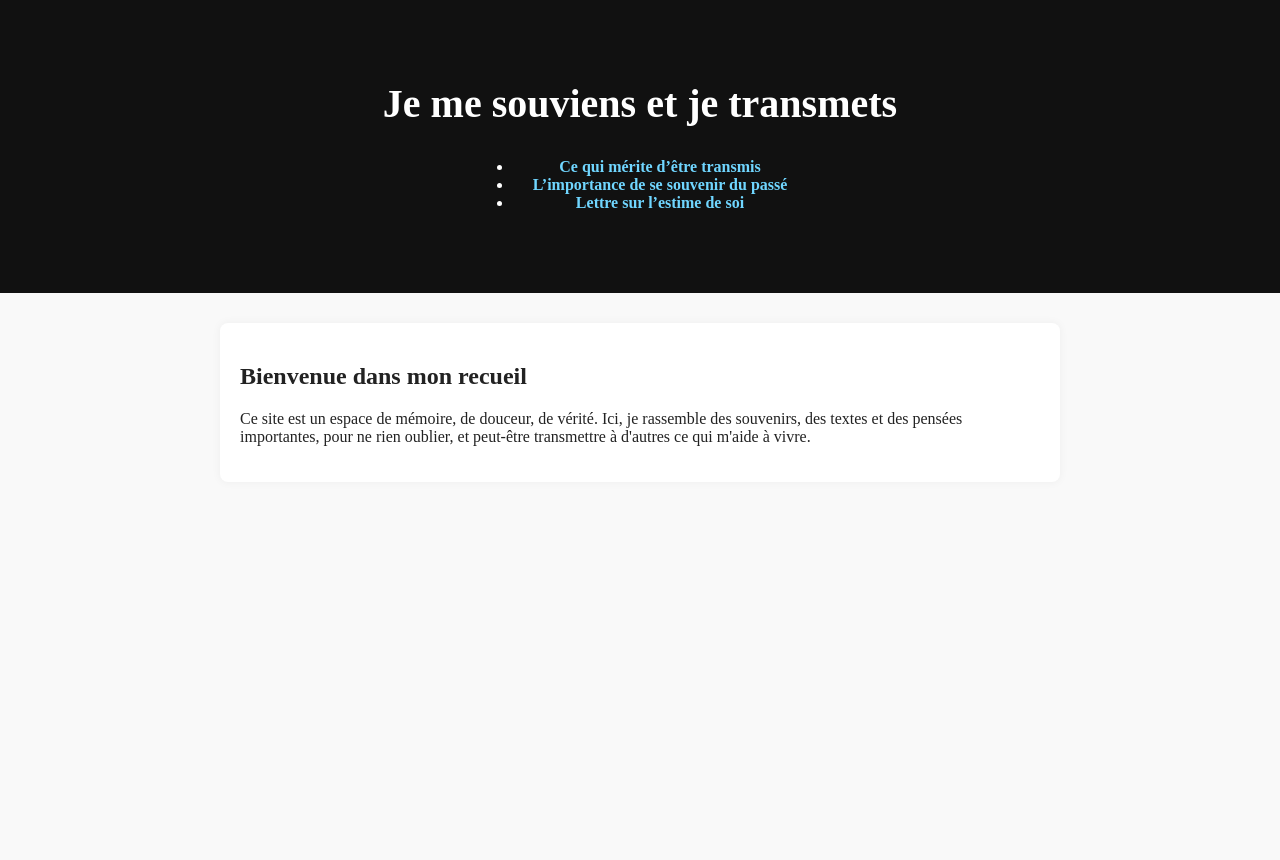
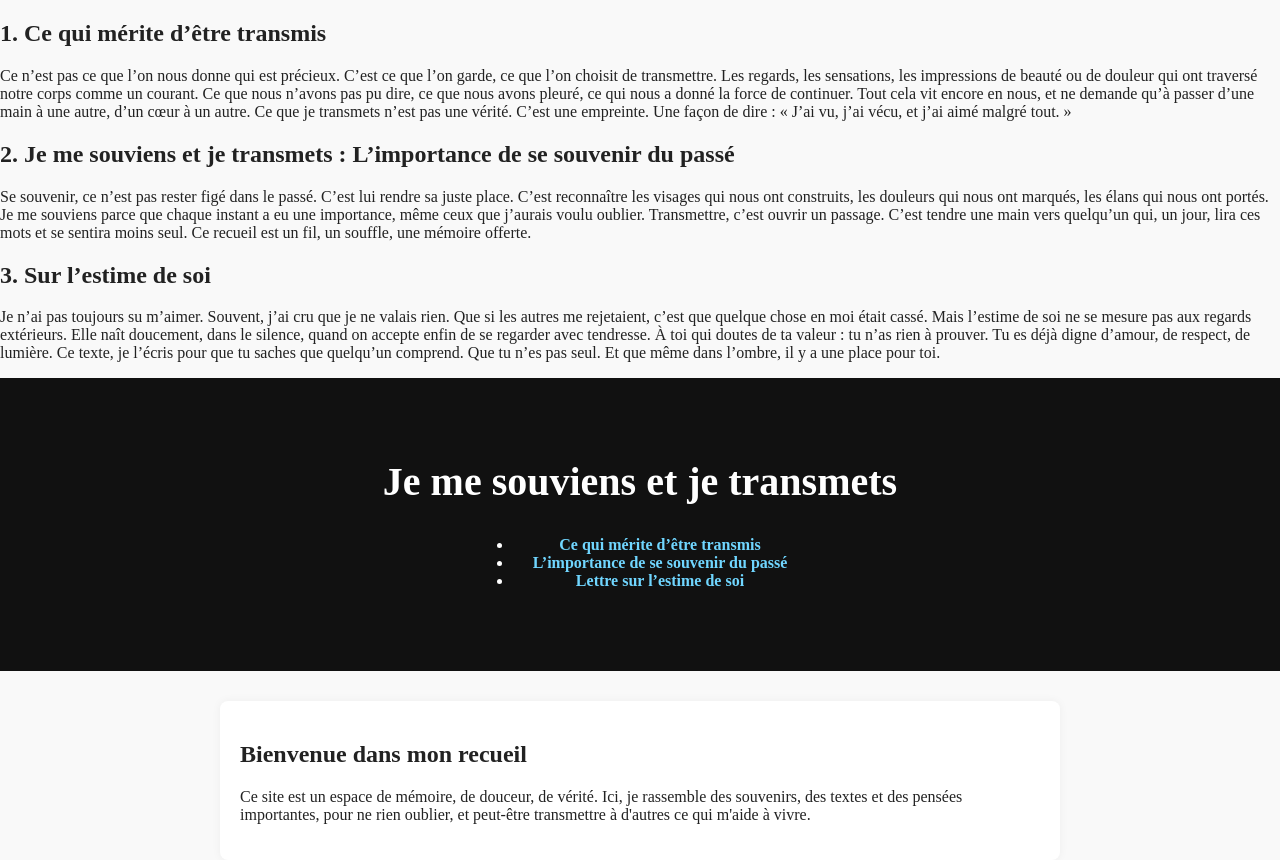
Before and after one commit to lasleyxx/Receuil, a plain HTML site: page index.html in a window 1280 px wide. Before the commit the page ends 800 px from the top, so only its background shows below. Drawn offline with Linux system fonts and the light colour scheme.

Commit message:
Update index.html

```diff
--- a/index.html
+++ b/index.html
@@ -6,7 +6,36 @@
   <title>Je me souviens et je transmets</title>
   <link rel="stylesheet" href="style.css" />
 </head>
-<body>
+<body><section>
+  <h2>1. Ce qui mérite d’être transmis</h2>
+  <p>
+    Ce n’est pas ce que l’on nous donne qui est précieux. C’est ce que l’on garde, ce que l’on choisit de transmettre.
+    Les regards, les sensations, les impressions de beauté ou de douleur qui ont traversé notre corps comme un courant.
+    Ce que nous n’avons pas pu dire, ce que nous avons pleuré, ce qui nous a donné la force de continuer.
+    Tout cela vit encore en nous, et ne demande qu’à passer d’une main à une autre, d’un cœur à un autre.
+    Ce que je transmets n’est pas une vérité. C’est une empreinte. Une façon de dire : « J’ai vu, j’ai vécu, et j’ai aimé malgré tout. »
+  </p>
+
+  <h2>2. Je me souviens et je transmets : L’importance de se souvenir du passé</h2>
+  <p>
+    Se souvenir, ce n’est pas rester figé dans le passé. C’est lui rendre sa juste place.
+    C’est reconnaître les visages qui nous ont construits, les douleurs qui nous ont marqués, les élans qui nous ont portés.
+    Je me souviens parce que chaque instant a eu une importance, même ceux que j’aurais voulu oublier.
+    Transmettre, c’est ouvrir un passage. C’est tendre une main vers quelqu’un qui, un jour, lira ces mots et se sentira moins seul.
+    Ce recueil est un fil, un souffle, une mémoire offerte.
+  </p>
+
+  <h2>3. Sur l’estime de soi</h2>
+  <p>
+    Je n’ai pas toujours su m’aimer. Souvent, j’ai cru que je ne valais rien.
+    Que si les autres me rejetaient, c’est que quelque chose en moi était cassé.
+    Mais l’estime de soi ne se mesure pas aux regards extérieurs.
+    Elle naît doucement, dans le silence, quand on accepte enfin de se regarder avec tendresse.
+    À toi qui doutes de ta valeur : tu n’as rien à prouver. Tu es déjà digne d’amour, de respect, de lumière.
+    Ce texte, je l’écris pour que tu saches que quelqu’un comprend. Que tu n’es pas seul.
+    Et que même dans l’ombre, il y a une place pour toi.
+  </p>
+</section>
   <header>
     <h1>Je me souviens et je transmets</h1>
     <nav>
```
